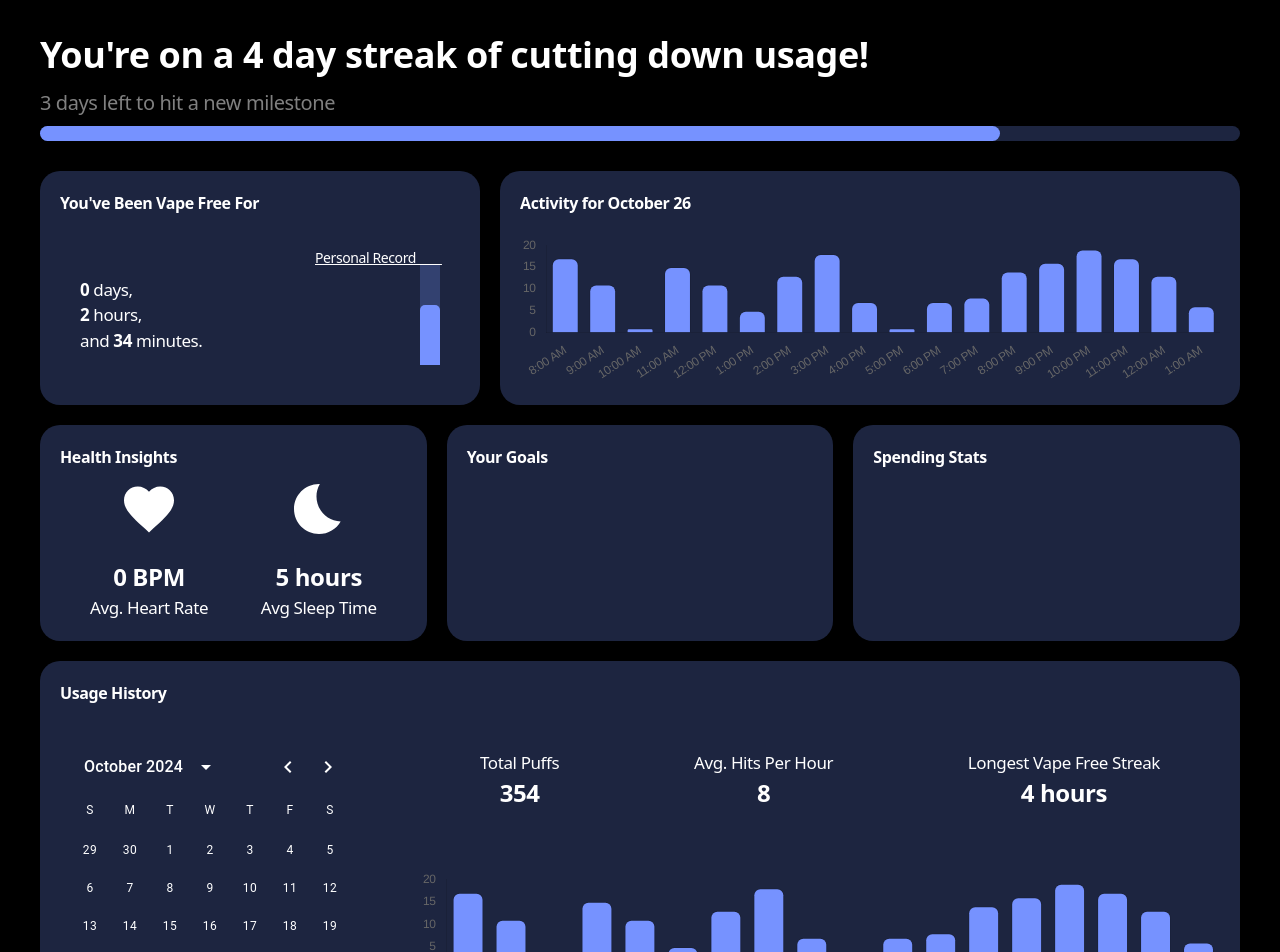
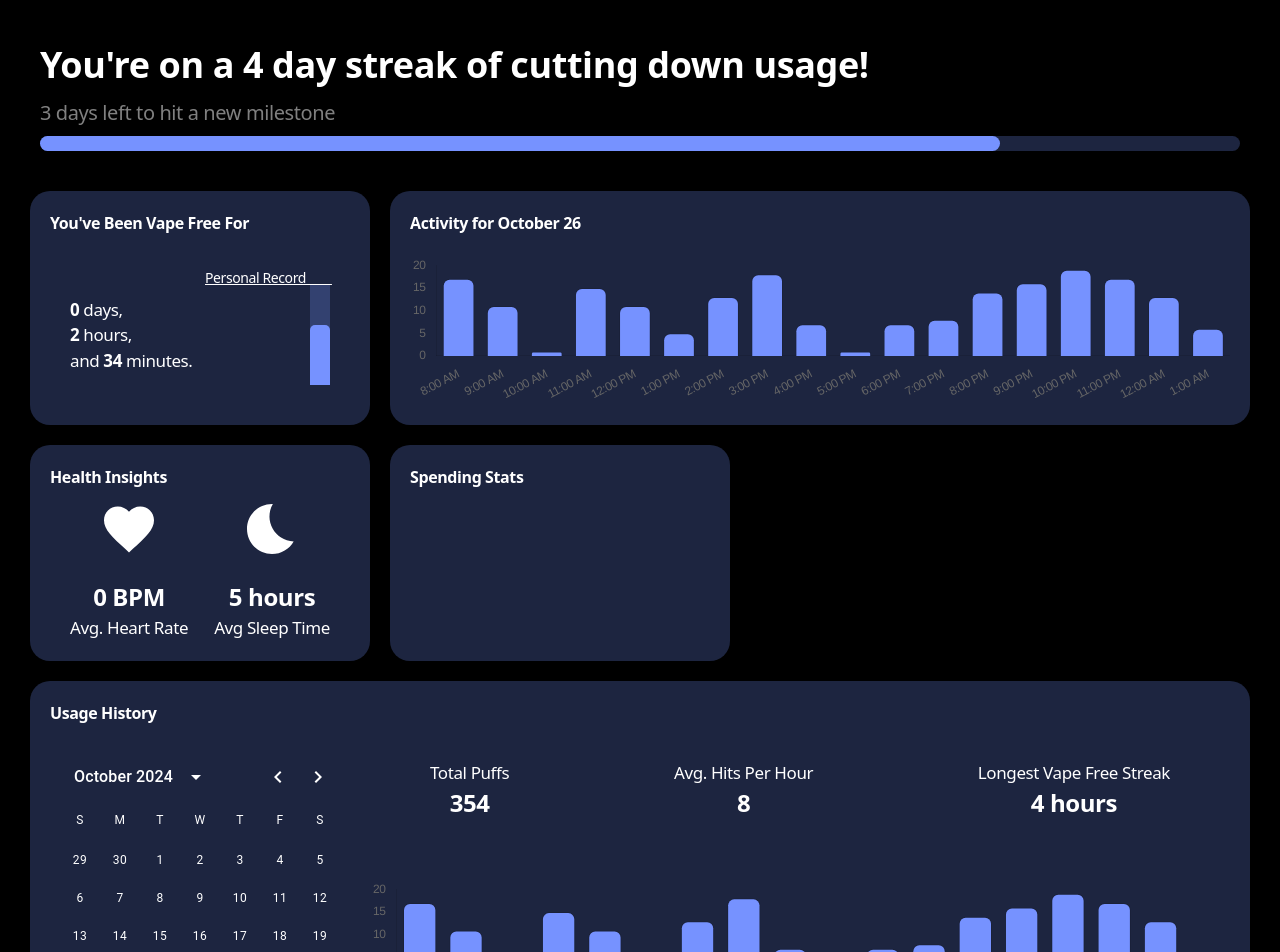
Before and after one commit to jivi3/healthhacks2024-ui, a React (Vite) app: page / in a window 1280 px wide. Shown: the top 952 px of the page. Built offline with nearby package versions, Linux system fonts and the light colour scheme; no server answers; the database is empty.

Commit message:
activity test

```diff
--- a/src/App.css
+++ b/src/App.css
@@ -21,7 +21,7 @@
 }
 
 .latest-puff {
-	padding: 30px 40px;
+	padding: 40px;
 	display: flex;
 	flex-direction: column;
 	justify-content: center;
@@ -33,6 +33,11 @@
 	height: 15px;
 	background: rgba(118, 146, 255, 0.25);
 	border-radius: 10px;
+}
+
+.bar-chart {
+	/* display: block; */
+	width: 100%;
 }
 
 .bar-fill {
@@ -53,7 +58,7 @@
 	display: flex;
 	flex-wrap: wrap;
 	gap: 20px;
-	padding: 0 40px;
+	padding: 0 30px;
 	/* justify-content: space-between; */
 }
 
@@ -62,7 +67,7 @@
 	border-radius: 20px;
 	background: rgba(118, 146, 255, 0.25);
 	flex-basis: 300px;
-	flex-grow: 1;
+	/* flex-grow: 1; */
 	/* justify-content: ; */
 	/* max-width: 300px; */
 }
@@ -81,7 +86,6 @@
 	align-items: center;
 	/* justify-content: center; */
 }
-
 
 .record-bar {
 	height: 100px;
@@ -109,7 +113,7 @@
 .daily-activity,
 .usage-history {
 	flex-basis: 600px;
-	flex-shrink: 1;
+	flex-grow: 1;
 }
 
 .daily-activity {
@@ -125,10 +129,10 @@
 }
 
 .health-insights-content {
-	padding: 0 30px;
+	padding: 0 20px;
 	display: flex;
 	flex-direction: row;
-	gap: 40px;
+	/* gap: 20px; */
 	justify-content: space-between;
 }
 
@@ -141,6 +145,15 @@
 	gap: 20px;
 }
 
+.spending-stats {
+	display: flex;
+	flex-direction: column;
+	gap: 20px;
+	flex-basis: 300px;
+	/* flex-shrink: 2; */
+	/* max-width: 300px; */
+}
+
 .metric-container {
 	display: flex;
 	flex-direction: column;
@@ -150,7 +163,8 @@
 .usage-history {
 	display: flex;
 	flex-direction: column;
-	gap: 30px;
+	gap: 20px;
+	/* flex: 1 1 600px; */
 }
 
 .css-14zsml0-MuiDateCalendar-root {
@@ -158,35 +172,43 @@
 }
 
 .usage-history-content {
-	/* padding: 30px; */
+	/* padding: 0 20px; */
 	display: flex;
-	flex: 0 1 400px;
 	flex-direction: row;
 	flex-wrap: wrap;
 	justify-content: center;
 	align-items: center;
 	/* justify-content: space-between; */
-	gap: 60px;
+	gap: 20px;
 }
 .calendar-container {
 	/* width: 100%; */
-	/* max-width: 300px; */
+	max-width: 300px;
+	max-height: 300px;
 	display: flex;
 	flex-direction: column;
-	align-items: center;
+	flex-basis: 300px;
+	flex-shrink: 2;
+	/* min */
+	/* align-items: center; */
 	justify-self: center;
 }
 .calendar {
 	max-width: 300px;
+	/* max-height: 300px; */
 	display: flex;
-	flex-basis: 300px;
+	flex-direction: column;
+	/* justify-content: center; */
+	/* align-items: center; */
+	/* flex-basis: 300px;
+	flex-shrink: 1; */
 }
 
 .day-stats {
-	width: 80%;
-	max-width: 800px;
 	display: flex;
 	flex-direction: column;
+	width: 100%;
+	/* max-width: 600px; */
 	flex: 1;
 	gap: 60px;
 }
@@ -200,9 +222,16 @@
 	padding: 0 60px;
 	display: flex;
 	flex-direction: row;
+	/* flex- */
 	justify-content: space-between;
-	/* gap: 80px; */
+	gap: 20px;
 	align-items: center;
+}
+
+.fade-in {
+	opacity: 0; /* Start hidden */
+	animation: fadeIn 1s forwards;
+	animation-delay: calc(var(--fade-order) * 0.05s);
 }
 
 .total {
@@ -210,6 +239,31 @@
 	flex-direction: column;
 	align-items: center;
 	/* justify-content: center; */
+}
+
+.fade-in:nth-child(1) {
+	--fade-order: 0;
+}
+.fade-in:nth-child(2) {
+	--fade-order: 1;
+}
+.fade-in:nth-child(3) {
+	--fade-order: 2;
+}
+.fade-in:nth-child(4) {
+	--fade-order: 3;
+}
+.fade-in:nth-child(5) {
+	--fade-order: 4;
+}
+
+@keyframes fadeIn {
+	from {
+		opacity: 0;
+	}
+	to {
+		opacity: 1;
+	}
 }
 
 @media screen and (max-width: 1050px) {
--- a/src/App.jsx
+++ b/src/App.jsx
@@ -10,9 +10,8 @@ import { AdapterDayjs } from "@mui/x-date-pickers/AdapterDayjs";
 import FavoriteIcon from "@mui/icons-material/Favorite";
 import BedtimeIcon from "@mui/icons-material/Bedtime";
 
-import {db} from "../firebase-config"
-import { doc, getDoc } from 'firebase/firestore';
-
+import { db } from "../firebase-config";
+import { doc, getDoc } from "firebase/firestore";
 
 import {
 	Chart as ChartJS,
@@ -38,9 +37,7 @@ ChartJS.register(
 const yesterday = dayjs().subtract(1, "day");
 
 function App() {
-
 	const [heartRate, setHeartRate] = useState(0); // Initializing with 0 or a default value
-
 
 	const generateTimeLabels = () => {
 		const labels = [];
@@ -54,15 +51,20 @@ function App() {
 
 	useEffect(() => {
 		const fetchAverageHeartRate = async () => {
-            const docRef = doc(db, 'healthData', 'healthdata'); // Specify the correct document ID
+			const docRef = doc(db, "healthData", "healthdata"); // Specify the correct document ID
 			const docSnap = await getDoc(docRef);
 
 			if (docSnap.exists()) {
 				const samples = docSnap.data().samples; // Assuming the data structure includes an array of samples
-                const heartRateSamples = samples.filter(sample => sample.type === "HKQuantityTypeIdentifierHeartRate");
+				const heartRateSamples = samples.filter(
+					(sample) => sample.type === "HKQuantityTypeIdentifierHeartRate"
+				);
 
 				if (heartRateSamples.length > 0) {
-                    const total = heartRateSamples.reduce((acc, sample) => acc + sample.value, 0);
+					const total = heartRateSamples.reduce(
+						(acc, sample) => acc + sample.value,
+						0
+					);
 					const average = total / heartRateSamples.length;
 					setHeartRate(average.toFixed(2)); // Set the calculated average, rounded to two decimal places
 				} else {
@@ -75,7 +77,6 @@ function App() {
 
 		fetchAverageHeartRate();
 	}, []);
-
 
 	const [bardata, setBardata] = useState({
 		labels: generateTimeLabels(), // Use generated time labels
@@ -146,7 +147,7 @@ function App() {
 				</div>
 				<div className="dashboard-sections">
 					<DashboardSection
-						className="streak"
+						className="streak fade-in"
 						title="You've Been Vape Free For"
 					>
 						<div className="streak-content">
@@ -172,7 +173,7 @@ function App() {
 						</div>
 					</DashboardSection>
 					<DashboardSection
-						className="daily-activity"
+						className="daily-activity fade-in"
 						title="Activity for October 26"
 					>
 						<div className="bar-chart">
@@ -184,7 +185,10 @@ function App() {
 							/>
 						</div>
 					</DashboardSection>
-					<DashboardSection className="health-insights" title="Health Insights">
+					<DashboardSection
+						className="health-insights fade-in"
+						title="Health Insights"
+					>
 						<div className="health-insights-content">
 							<div className="heart-vitals">
 								<FavoriteIcon
@@ -195,7 +199,6 @@ function App() {
 									<h2>{parseInt(heartRate)}&nbsp;BPM</h2>
 									<span>Avg.&nbsp;Heart&nbsp;Rate</span>
 								</div>
-
 							</div>
 							<div className="sleep-vitals">
 								<BedtimeIcon className="bed-icon" sx={{ fontSize: "60px" }} />
@@ -206,19 +209,17 @@ function App() {
 							</div>
 						</div>
 					</DashboardSection>
+					{/* <DashboardSection className="goals" title="Your Goals">
+						<div className="goals-content"></div>
+					</DashboardSection> */}
 					<DashboardSection
-						className="goals"
-						title="Your Goals"
-					>
-						<div className="goals-content">
-
-						</div>
-					</DashboardSection>
-					<DashboardSection
-						className="spending-stats"
+						className="spending-stats fade-in"
 						title="Spending Stats"
 					></DashboardSection>
-					<DashboardSection className="usage-history" title="Usage History">
+					<DashboardSection
+						className="usage-history fade-in"
+						title="Usage History"
+					>
 						<div className="usage-history-content">
 							<div className="calendar-container">
 								<DateCalendar
@@ -270,7 +271,6 @@ function App() {
 										<p>Longest Vape Free Streak</p>
 										<h3>4 hours</h3>
 									</div>
-
 								</div>
 
 								<div className="bar-chart">
```
Lines whose indentation alone changed are shown as unchanged.
